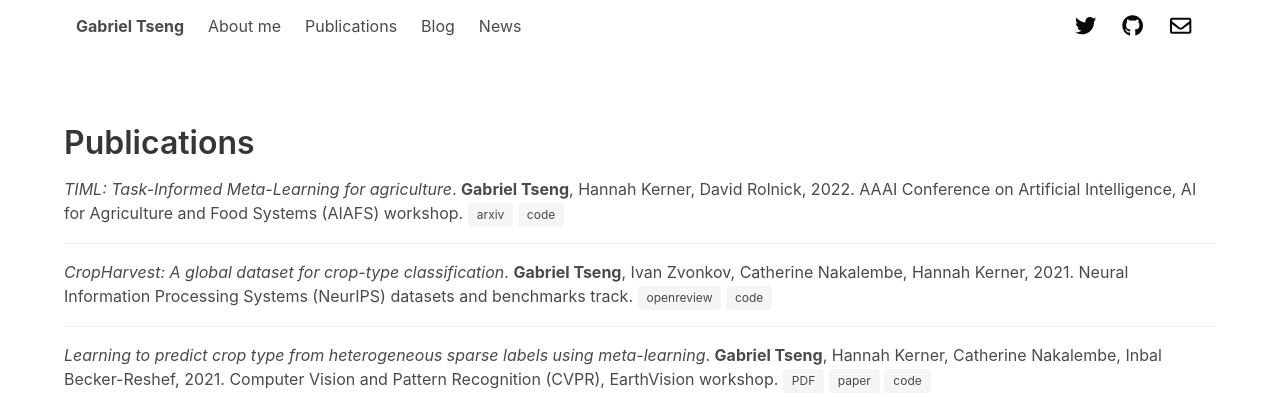
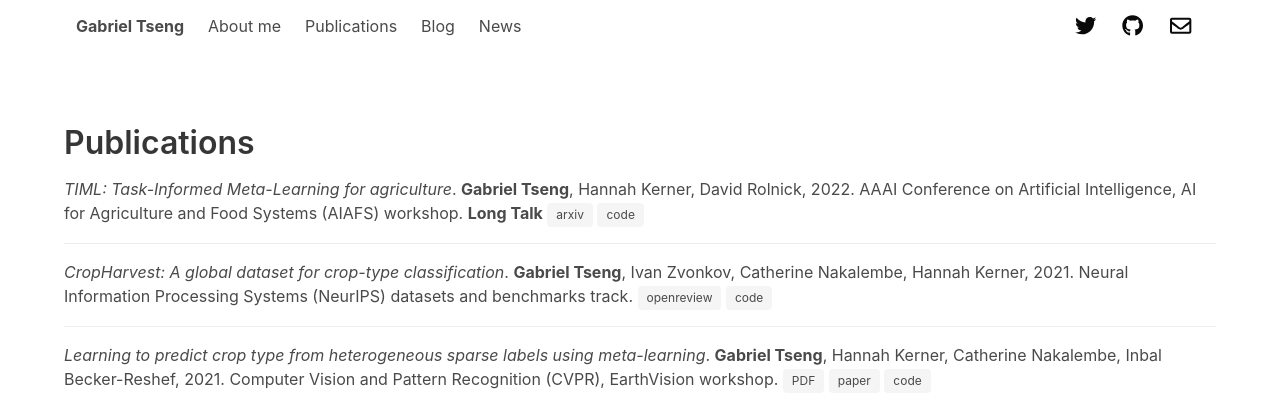
Before and after one commit to gabrieltseng/gabrieltseng.github.io, a Jekyll site: the page built from _pages/publications.html, in a window 1280 px wide. Shown: the top 397 px of the page. Built offline with Jekyll 4.4.1, drawn with Linux system fonts in a browser that asks for light colours; nearby versions of some CDN libraries; a style sheet for code colours, icons or effects is not loaded.

Commit message:
Update TIML

```diff
--- a/_data/publications.yml
+++ b/_data/publications.yml
@@ -10,6 +10,7 @@
       link: https://arxiv.org/abs/2202.02124
     - tag: code
       link: https://github.com/nasaharvest/timl
+  misc: Long Talk
 - title: "CropHarvest: A global dataset for crop-type classification"
   authors:
     - Gabriel Tseng
```
